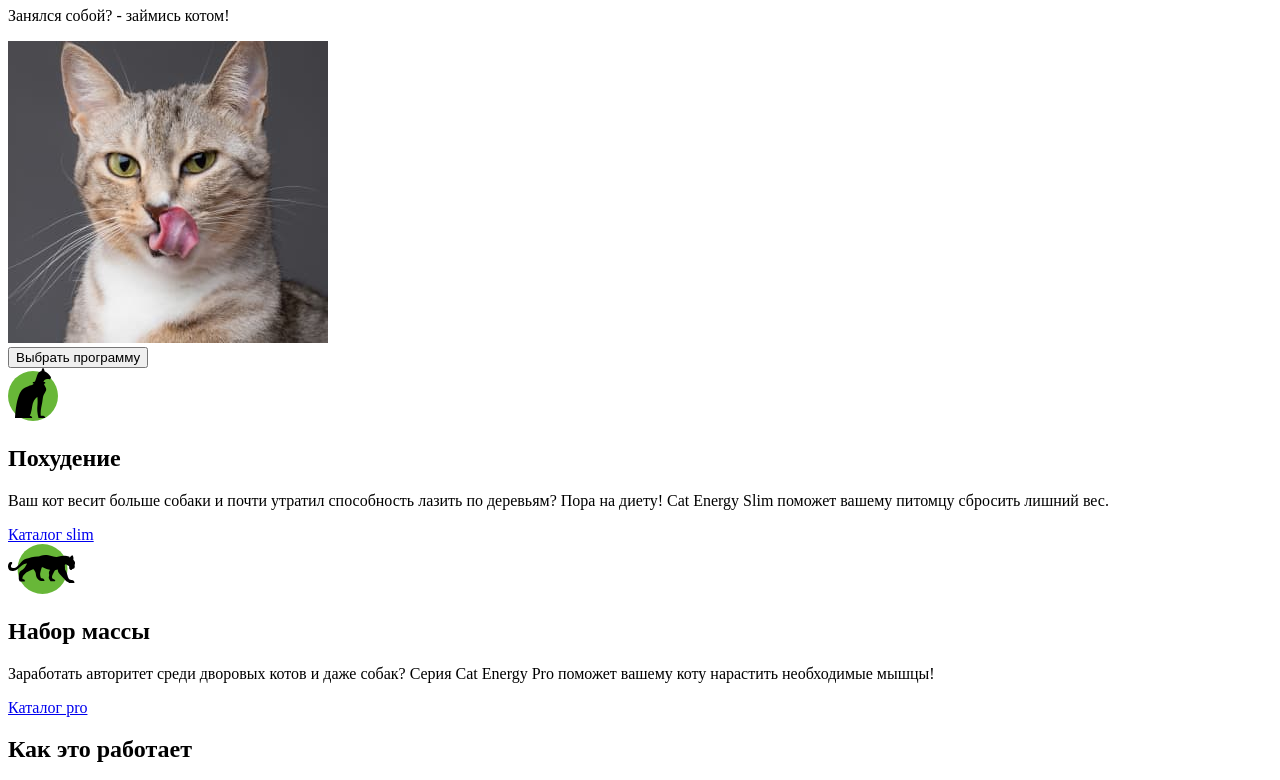
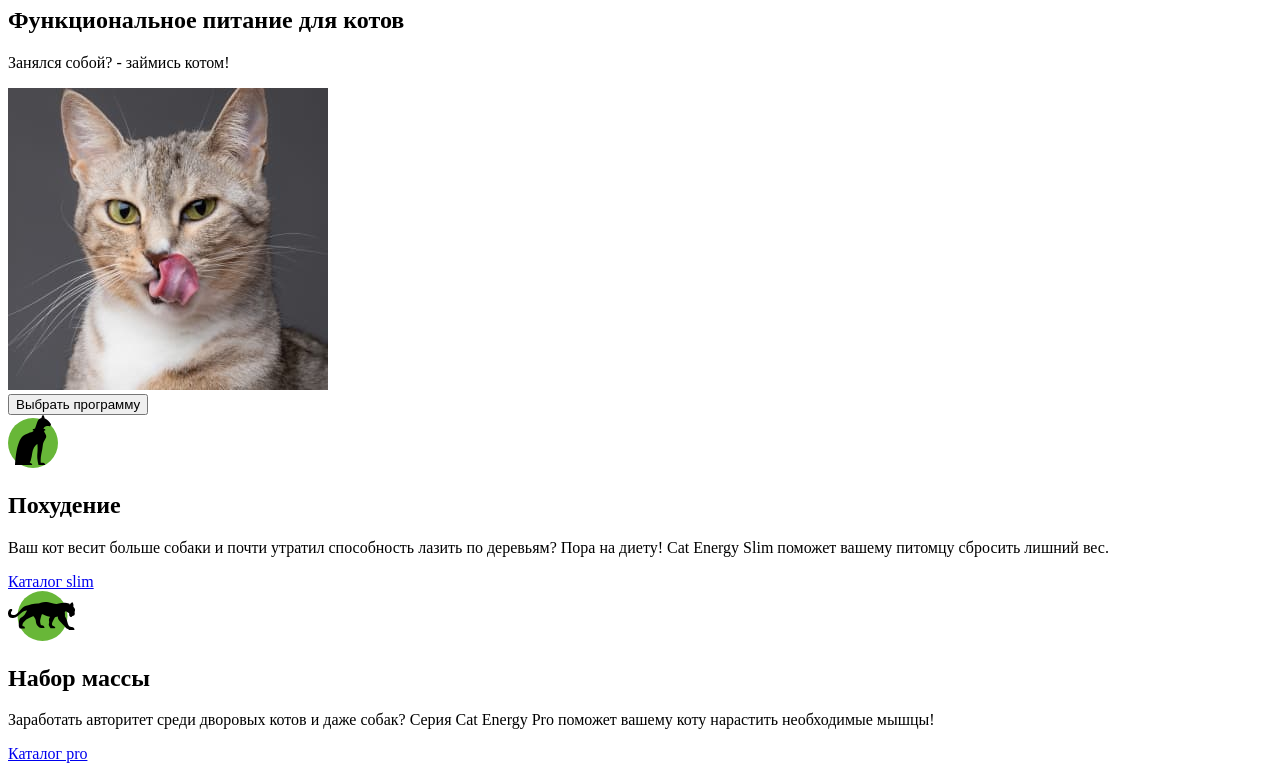
Before and after one commit to Igor-Alexeevich/KatEnergy, a plain HTML site: page index.html in a window 1280 px wide. Shown: the part 236-1016 px from the top of the page. Drawn offline with Linux system fonts and the light colour scheme; files whose address does not match are found by name.

Commit message:
Добавил первый <h2>

```diff
--- a/index.html
+++ b/index.html
@@ -38,7 +38,7 @@
     <h1 class="visually-hidden">Магазин "Cat Energy"</h1>
     <section class="functional-nutrition">
       <div class="functional-nutrition__wrap">
-        <h2 class="functional-nutrition__title"></h2>
+        <h2 class="functional-nutrition__title">Функциональное питание для котов</h2>
         <p class="functional-nutrition__slogan">
           Занялся собой? - займись котом!
         </p>
```
